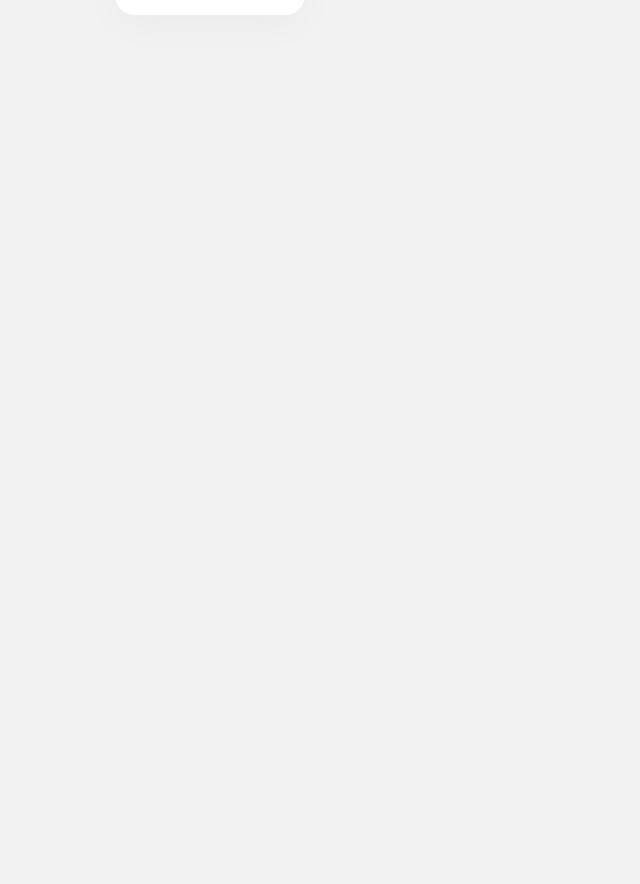
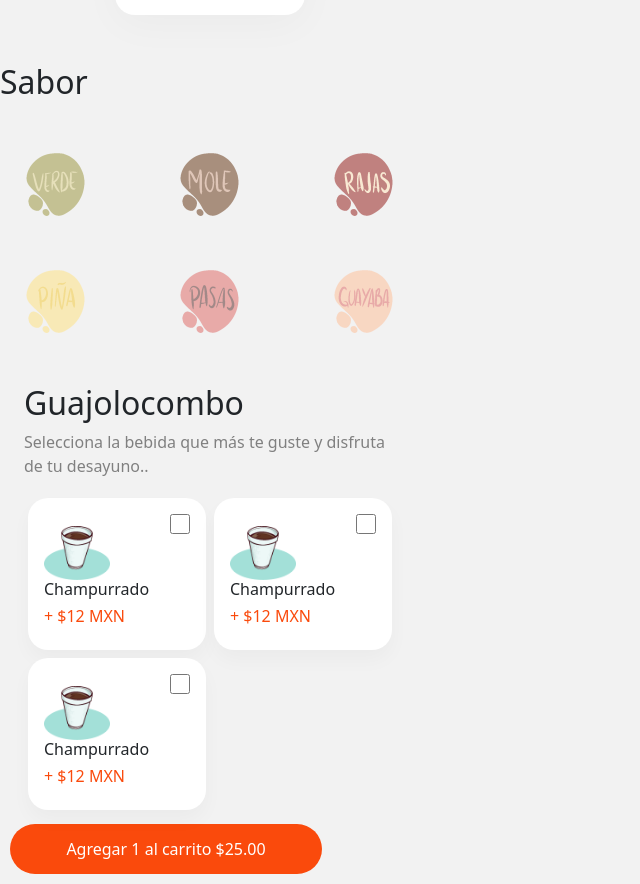
Before and after one commit to feligarcia/Sprint2-GuappjolotasF7, a React (Create React App) app: page /principal in a window 1280 px wide. Shown: the part 352-1236 px from the top of the page, without its empty margins (0-640 px from the left). Before the commit the page ends 800 px from the top, so only its background shows below. Built offline with nearby package versions, Linux system fonts and the light colour scheme.

Commit message:
lista pagina principal

```diff
--- /dev/null
+++ b/src/components/Combo.js
@@ -0,0 +1,92 @@
+import React from 'react';
+import styled from 'styled-components';
+import imagenprueba from '../assets/bebidas/champurrado.png'
+
+export const DivCombo = styled.div`
+    display: flex;
+    flex-direction:column;
+    padding: 0 24px;
+ `
+
+
+export const DivPro = styled.div`
+    display: grid;
+    grid-template-columns: 1fr 1fr;
+    grid-auto-rows: 160px;
+ `
+
+export const DivElement = styled.div`
+
+position:relative;
+display:flex;
+flex-direction:column;
+align-items:flex-start;
+justify-content: flex-end;
+background-color:white;
+box-shadow: 0px 10px 20px rgba(0, 0, 0, 0.03);
+border-radius: 20px;
+padding: 16px;
+margin: 4px 4px;
+
+`
+
+export const InCheck = styled.input`
+position:absolute;
+top:16px;
+right: 16px;
+width: 20px;
+height: 20px;
+border-color: black;
+
+`
+export const ImgType = styled.img`
+    background-color: inherit;
+    width: 45%;
+    height: 45%;
+ `
+
+export const H6name = styled.h6`
+    background-color: inherit;
+ `
+ export const H6price = styled.h6`
+    color: var(--Primary-color);
+    background-color: inherit;
+ `
+  export const Pdes = styled.p`
+  color: gray;
+  background-color: inherit;
+`
+
+const Descrip = ({ descripcion }) => <Pdes>{descripcion}</Pdes>
+
+function Combo() {
+  return (
+  <DivCombo>
+        <h2>Guajolocombo</h2>
+        <Descrip descripcion="Selecciona la bebida que más te guste y disfruta de tu desayuno.." />
+        <DivPro>
+            <DivElement>
+                <InCheck type="checkbox" id="cbox1" value="first_checkbox"></InCheck>
+                <ImgType src={imagenprueba}></ImgType>
+                <H6name>Champurrado</H6name>
+                <H6price>+ $12 MXN</H6price>
+            </DivElement>
+            <DivElement>
+            <InCheck type="checkbox" id="cbox1" value="first_checkbox"></InCheck>
+                <ImgType src={imagenprueba}></ImgType>
+                <H6name>Champurrado</H6name>
+                <H6price>+ $12 MXN</H6price>
+            </DivElement>
+            <DivElement>
+            <InCheck type="checkbox" id="cbox1" value="first_checkbox"></InCheck>
+                <ImgType src={imagenprueba}></ImgType>
+                <H6name>Champurrado</H6name>
+                <H6price>+ $12 MXN</H6price>
+            </DivElement>
+
+        </DivPro>
+
+  </DivCombo>);
+}
+
+export default Combo;
--- a/src/components/SaboresPP.js
+++ b/src/components/SaboresPP.js
@@ -1,8 +1,51 @@
 import React from 'react';
+import styled from 'styled-components';
+import verde from '../assets/sabores/verde.png'
+import mole from '../assets/sabores/mole.png'
+import rajas from '../assets/sabores/rajas.png'
+import pina from '../assets/sabores/pina.png'
+import pasas from '../assets/sabores/pasas.png'
+import guayaba from '../assets/sabores/guayaba.png'
+
+export const DivSabores = styled.div`
+    display: flex;
+    flex-direction:column;
+    padding: 0 24px;
+    justify-content: space-between;
+    margin: 24px 0;
+`
+export const DivRow = styled.div`
+    display: flex;
+    flex-direction:row;
+    justify-content: space-between;
+    margin: 24px 0;
+`
+export const ImgSabor = styled.img`
+    width:64px;
+    height:69px;
+    opacity: 0.5;
+    &:hover {
+    opacity: 1;
+  }
+`
+
 
 function SaboresPP() {
   return (<div>
+      <h2>Sabor</h2>
+      <DivSabores>
+        <DivRow>
+            <ImgSabor src={verde}></ImgSabor>
+            <ImgSabor src={mole}></ImgSabor>
+            <ImgSabor src={rajas}></ImgSabor>
+        </DivRow>
+        <DivRow>
+            <ImgSabor src={pina}></ImgSabor>
+            <ImgSabor src={pasas}></ImgSabor>
+            <ImgSabor src={guayaba}></ImgSabor>
+        </DivRow>
 
+      </DivSabores>
   </div>);
 }
 
--- a/src/containers/Principal.js
+++ b/src/containers/Principal.js
@@ -2,6 +2,9 @@ import React from 'react';
 import SliderProducto from '../components/SliderProducto';
 import BtnVolver from '../components/BtnVolver'
 import BtnCarrito from '../components/BtnCarrito';
+import SaboresPP from '../components/SaboresPP';
+import Combo from '../components/Combo';
+import { BtnComprar } from '../styleds/BtnComprar';
 
 
 function Principal() {
@@ -9,6 +12,11 @@ function Principal() {
 <BtnVolver />
 <BtnCarrito />
 <SliderProducto />
+<br></br>
+<br></br>
+<SaboresPP />
+<Combo />
+<BtnComprar> Agregar 1 al carrito $25.00</BtnComprar>
 
 
 
```
Also changed, not shown: src/assets/sabores/pina.png (renamed from src/assets/sabores/piña.png).
